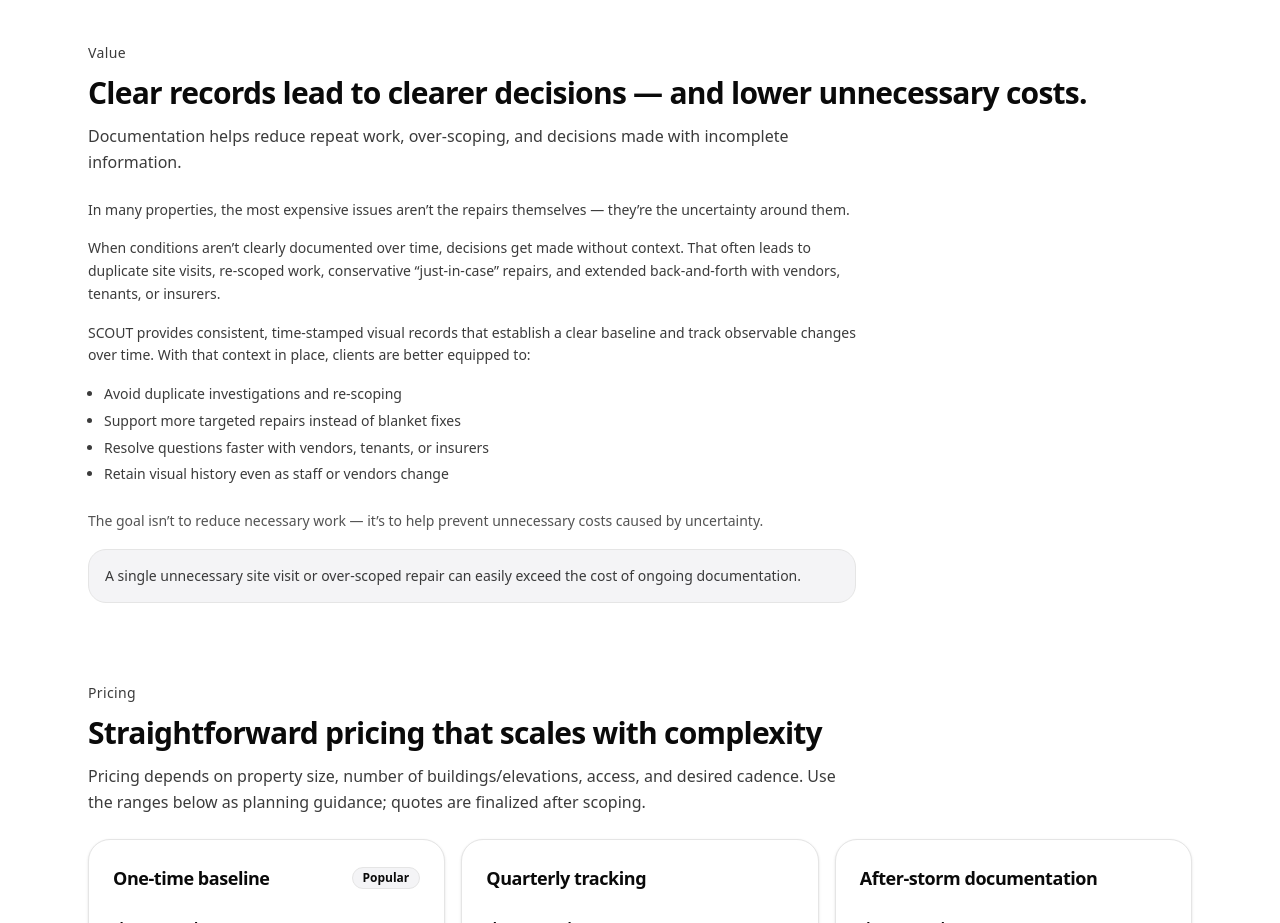
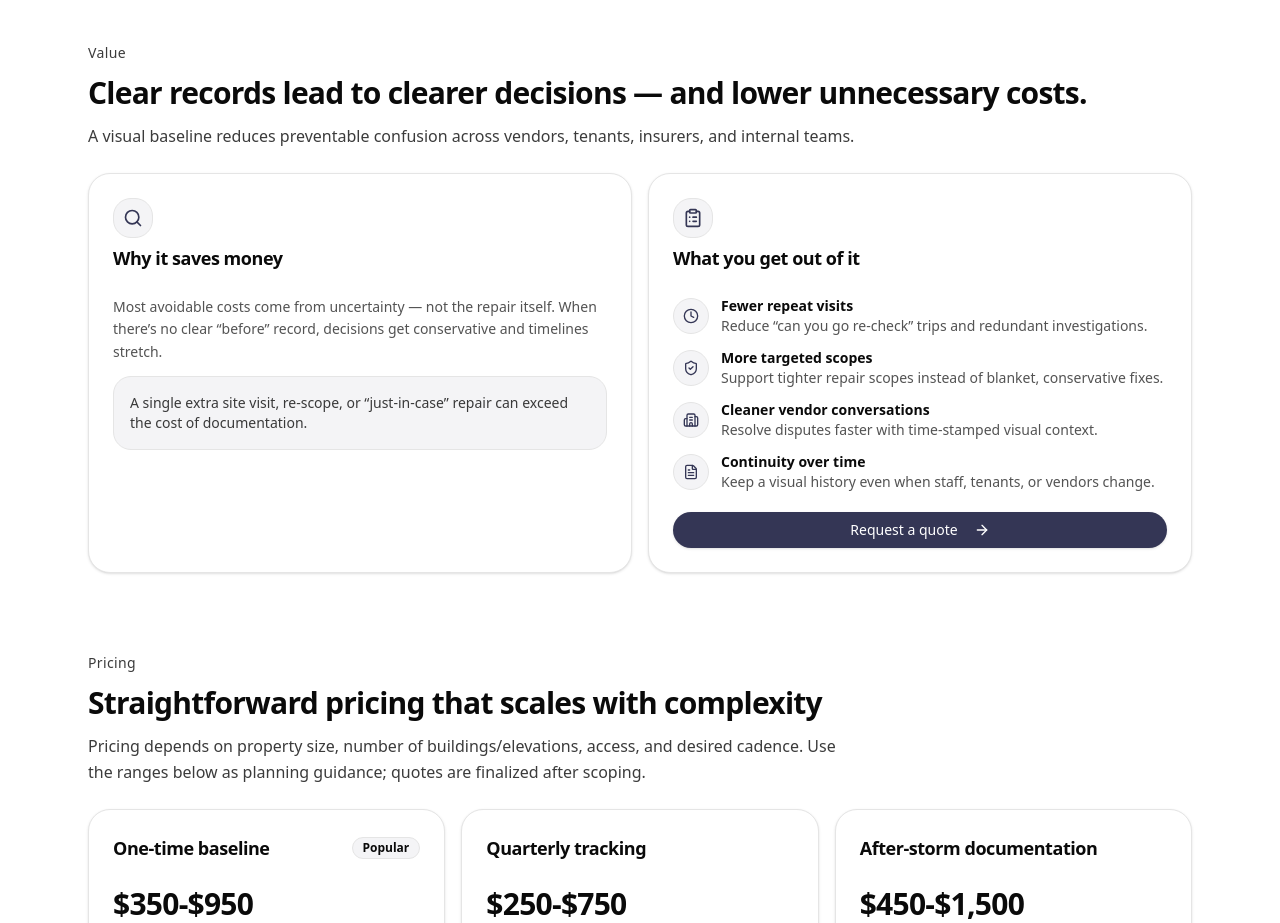
Before and after one commit to bennettb15/scout-site, a React (Vite) app: page / in a window 1280 px wide. Shown: the part 2800-3723 px from the top of the page. Built offline with nearby package versions, Linux system fonts and the light colour scheme.

Commit message:
making value fancy

```diff
--- a/src/ScoutMarketingSite.jsx
+++ b/src/ScoutMarketingSite.jsx
@@ -866,45 +866,94 @@ async function handleContactSubmit(e) {
   id="value"
   eyebrow="Value"
   title="Clear records lead to clearer decisions — and lower unnecessary costs."
-  subtitle="Documentation helps reduce repeat work, over-scoping, and decisions made with incomplete information."
+  subtitle="A visual baseline reduces preventable confusion across vendors, tenants, insurers, and internal teams."
 >
-  <div className="max-w-3xl space-y-4 text-sm leading-relaxed text-foreground/80">
-    <p>
-      In many properties, the most expensive issues aren’t the repairs
-      themselves — they’re the uncertainty around them.
-    </p>
+  <div className="grid gap-4 md:grid-cols-2">
+    {/* Left: short “why it matters” card */}
+    <Card className="rounded-3xl shadow-sm">
+      <CardHeader>
+        <div className="inline-flex h-10 w-10 items-center justify-center rounded-2xl border border-border bg-[var(--brand)]/5">
+          <Search className="h-5 w-5 text-[var(--brand)]" />
+        </div>
+        <CardTitle className="text-lg">Why it saves money</CardTitle>
+      </CardHeader>
+      <CardContent className="text-sm leading-relaxed text-foreground/70 space-y-3">
+        <p>
+          Most avoidable costs come from uncertainty — not the repair itself.
+          When there’s no clear “before” record, decisions get conservative and
+          timelines stretch.
+        </p>
+        <div className="rounded-2xl border border-border bg-[var(--brand)]/5 p-4 text-sm text-foreground/80">
+          A single extra site visit, re-scope, or “just-in-case” repair can exceed
+          the cost of documentation.
+        </div>
+      </CardContent>
+    </Card>
 
-    <p>
-      When conditions aren’t clearly documented over time, decisions get made
-      without context. That often leads to duplicate site visits, re-scoped
-      work, conservative “just-in-case” repairs, and extended back-and-forth
-      with vendors, tenants, or insurers.
-    </p>
+    {/* Right: icon bullets (actionable outcomes) */}
+    <Card className="rounded-3xl shadow-sm">
+      <CardHeader>
+        <div className="inline-flex h-10 w-10 items-center justify-center rounded-2xl border border-border bg-[var(--brand)]/5">
+          <ClipboardList className="h-5 w-5 text-[var(--brand)]" />
+        </div>
+        <CardTitle className="text-lg">What you get out of it</CardTitle>
+      </CardHeader>
 
-    <p>
-      SCOUT provides consistent, time-stamped visual records that establish a
-      clear baseline and track observable changes over time. With that context
-      in place, clients are better equipped to:
-    </p>
+      <CardContent className="space-y-3 text-sm text-foreground/70">
+        <div className="flex items-start gap-3">
+          <div className="mt-0.5 inline-flex h-9 w-9 items-center justify-center rounded-2xl border border-border bg-[var(--brand)]/5">
+            <Clock className="h-4 w-4 text-[var(--brand)]" />
+          </div>
+          <div>
+            <div className="font-semibold text-foreground">Fewer repeat visits</div>
+            <div>Reduce “can you go re-check” trips and redundant investigations.</div>
+          </div>
+        </div>
 
-    <ul className="ml-4 list-disc space-y-1">
-      <li>Avoid duplicate investigations and re-scoping</li>
-      <li>Support more targeted repairs instead of blanket fixes</li>
-      <li>Resolve questions faster with vendors, tenants, or insurers</li>
-      <li>Retain visual history even as staff or vendors change</li>
-    </ul>
+        <div className="flex items-start gap-3">
+          <div className="mt-0.5 inline-flex h-9 w-9 items-center justify-center rounded-2xl border border-border bg-[var(--brand)]/5">
+            <ShieldCheck className="h-4 w-4 text-[var(--brand)]" />
+          </div>
+          <div>
+            <div className="font-semibold text-foreground">More targeted scopes</div>
+            <div>Support tighter repair scopes instead of blanket, conservative fixes.</div>
+          </div>
+        </div>
 
-    <p className="pt-2 text-foreground/70">
-      The goal isn’t to reduce necessary work — it’s to help prevent unnecessary
-      costs caused by uncertainty.
-    </p>
+        <div className="flex items-start gap-3">
+          <div className="mt-0.5 inline-flex h-9 w-9 items-center justify-center rounded-2xl border border-border bg-[var(--brand)]/5">
+            <Building2 className="h-4 w-4 text-[var(--brand)]" />
+          </div>
+          <div>
+            <div className="font-semibold text-foreground">Cleaner vendor conversations</div>
+            <div>Resolve disputes faster with time-stamped visual context.</div>
+          </div>
+        </div>
 
-    <div className="mt-4 rounded-2xl border border-border bg-[var(--brand)]/5 p-4 text-sm text-foreground/80">
-      A single unnecessary site visit or over-scoped repair can easily exceed
-      the cost of ongoing documentation.
-    </div>
+        <div className="flex items-start gap-3">
+          <div className="mt-0.5 inline-flex h-9 w-9 items-center justify-center rounded-2xl border border-border bg-[var(--brand)]/5">
+            <FileText className="h-4 w-4 text-[var(--brand)]" />
+          </div>
+          <div>
+            <div className="font-semibold text-foreground">Continuity over time</div>
+            <div>Keep a visual history even when staff, tenants, or vendors change.</div>
+          </div>
+        </div>
+
+        <div className="pt-2">
+          <Button
+            className="w-full rounded-2xl bg-[var(--brand)] text-white hover:opacity-90"
+            onClick={() => scrollToSection("#contact")}
+          >
+            Request a quote
+            <ArrowRight className="ml-2 h-4 w-4" />
+          </Button>
+        </div>
+      </CardContent>
+    </Card>
   </div>
 </Section>
+
 
 
 
```
